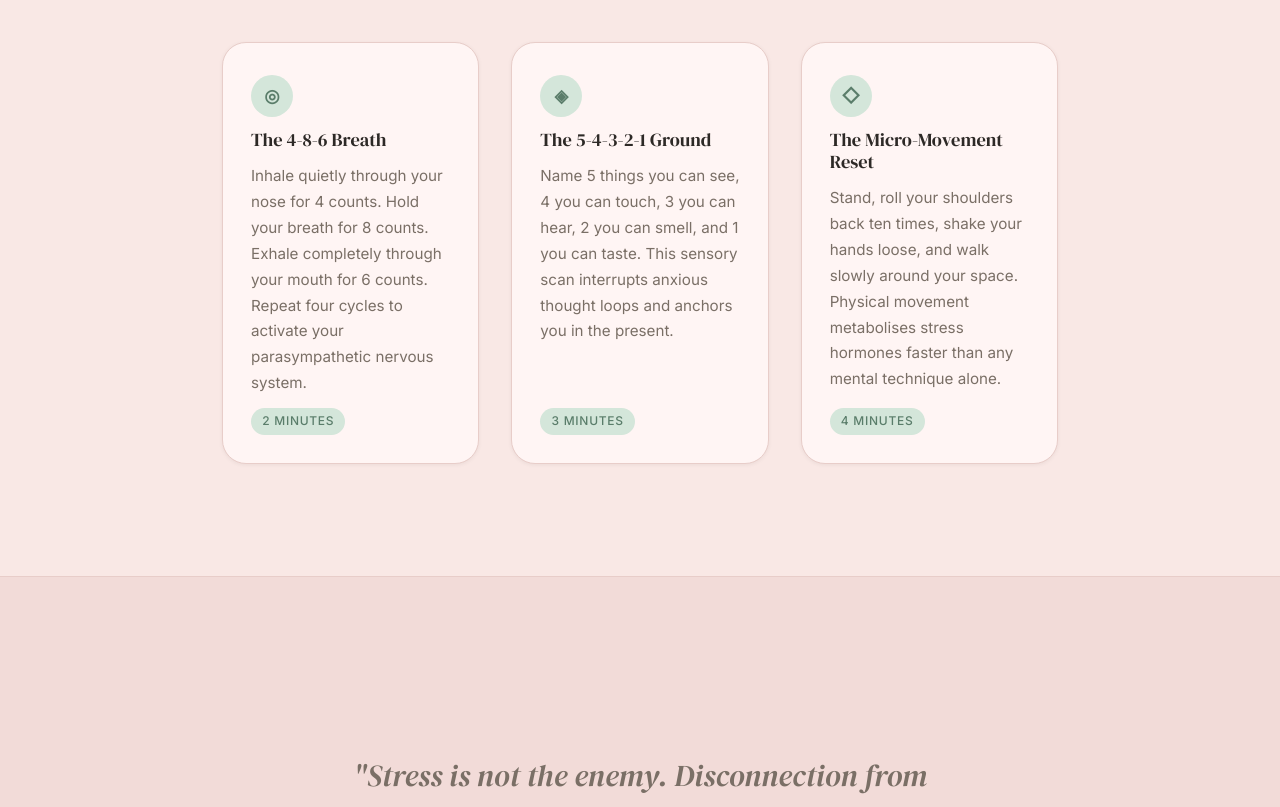
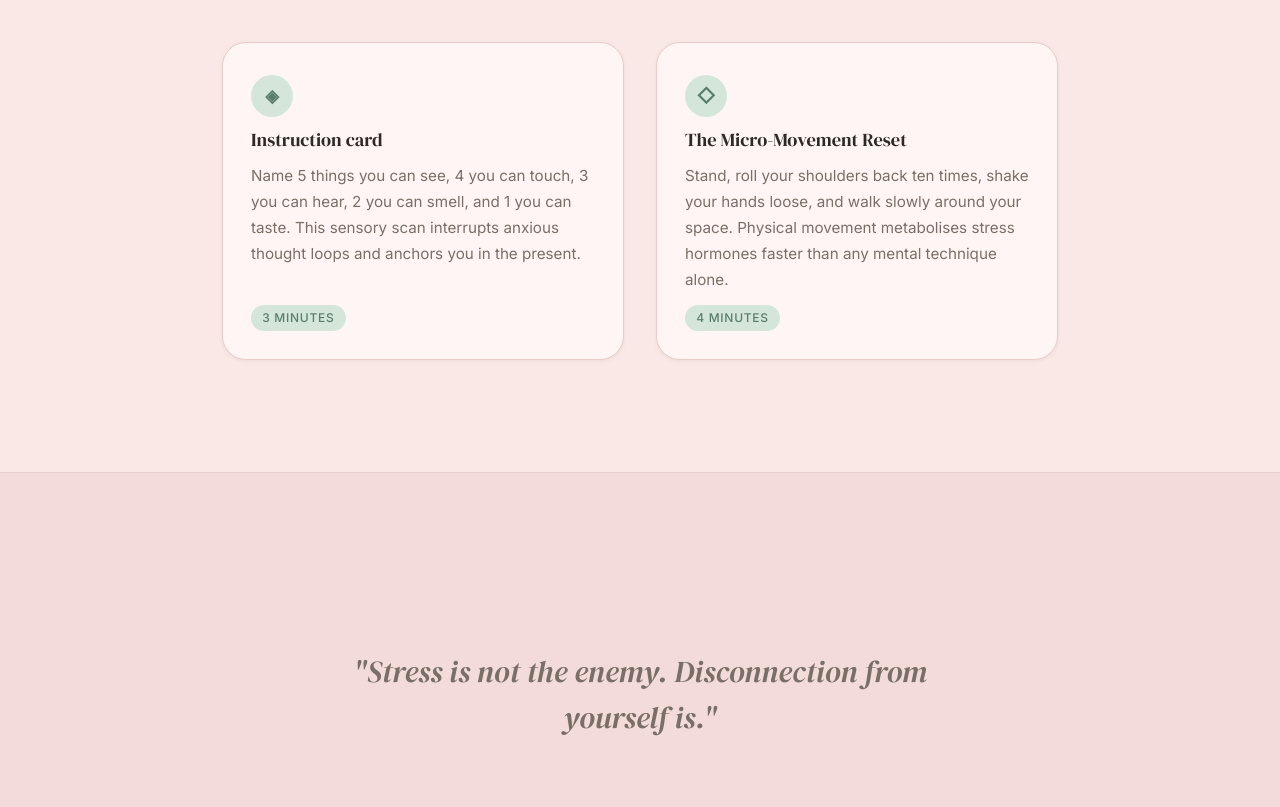
Before and after one commit to violetyan10/Edge-and-Ease, a Vue app in the folder frontend/: page / in a window 1280 px wide. Shown: the part 1800-2607 px from the top of the page. Built offline with nearby package versions, Linux system fonts and the light colour scheme; the HTML template or start-up script is replaced by a standard one.

Commit message:
test_on_mac_2

```diff
--- a/frontend/src/components/StressReliefKitSection.vue
+++ b/frontend/src/components/StressReliefKitSection.vue
@@ -41,14 +41,12 @@ const kitItems = [
   {
     id: 1,
     icon: '◎',
-    title: 'The 4-8-6 Breath',
-    tag: '2 minutes',
-    body: 'Inhale quietly through your nose for 4 counts. Hold your breath for 8 counts. Exhale completely through your mouth for 6 counts. Repeat four cycles to activate your parasympathetic nervous system.',
-  },
-  {
+    title: 'Stress ball',
+   // tag: '2 minutes',
+    body: 'Quick, tactile stress relief that’s convenient and safe for all ages.',
     id: 2,
     icon: '◈',
-    title: 'The 5-4-3-2-1 Ground',
+    title: 'Instruction card',
     tag: '3 minutes',
     body: 'Name 5 things you can see, 4 you can touch, 3 you can hear, 2 you can smell, and 1 you can taste. This sensory scan interrupts anxious thought loops and anchors you in the present.',
   },
```
